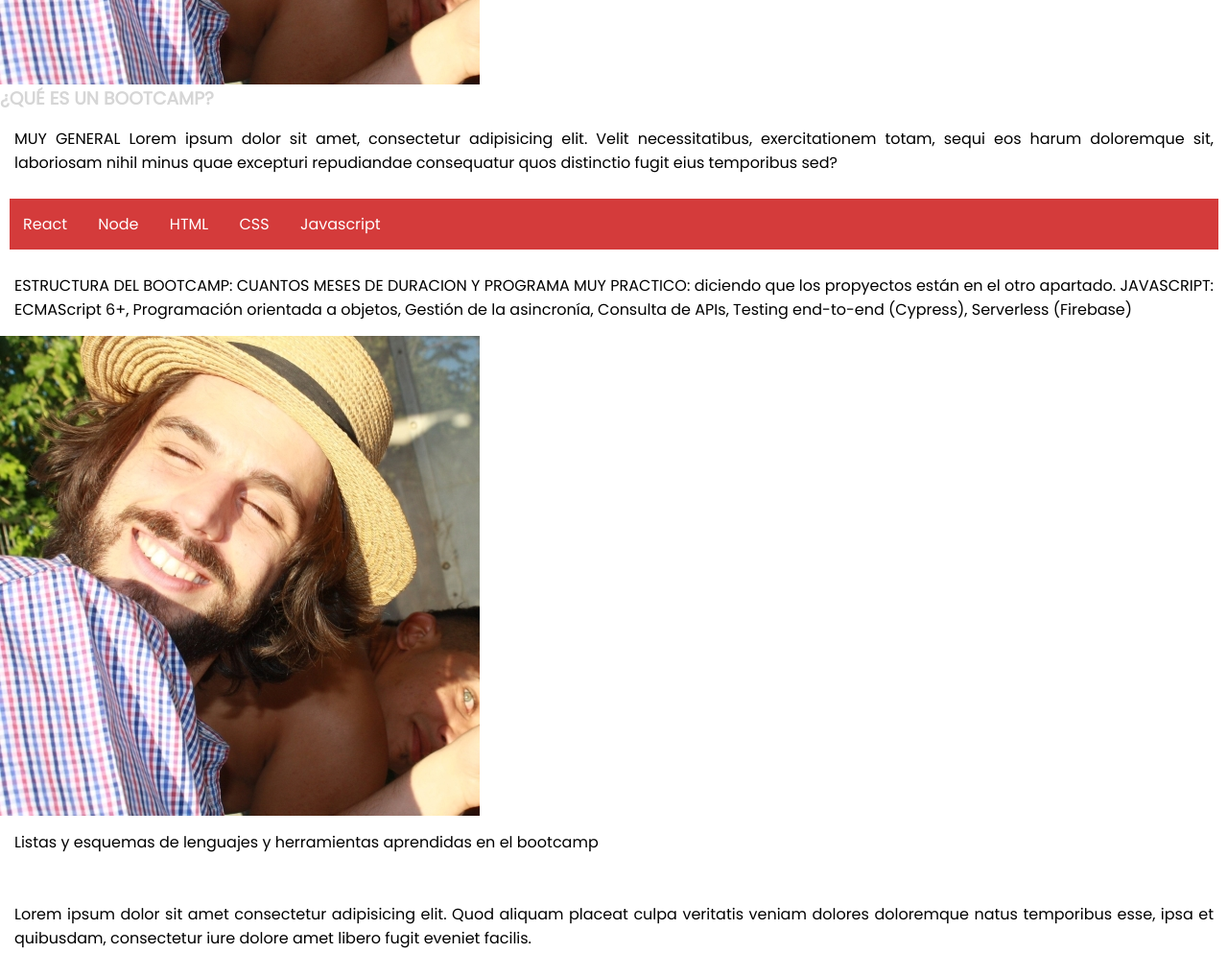
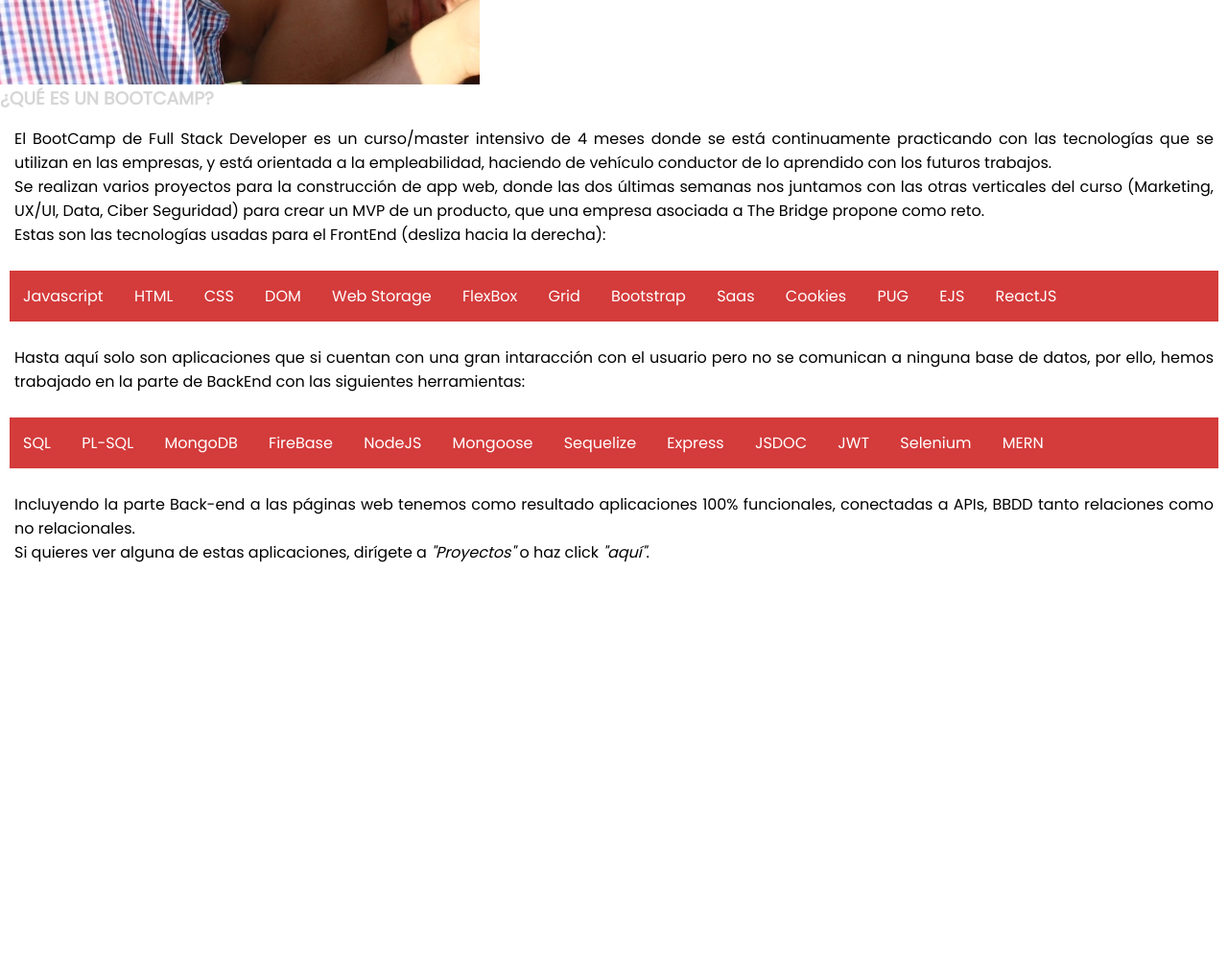
Before and after one commit to masugerencias/porfolio-responsive-css-html, a plain HTML site: page bootcamp.html in a window 1280 px wide. Shown: the part 520-1513 px from the top of the page at 96% size. After the commit the page ends 1123 px from the top, so only its background shows below. Drawn offline with Linux system fonts and the light colour scheme.

Commit message:
cambiando el lorem por texto en formaicon y bootcamp

```diff
--- a/bootcamp.html
+++ b/bootcamp.html
@@ -39,33 +39,56 @@
         </h3>
     <div class="textoBootcamp">
         <p>
-            MUY GENERAL
-            Lorem ipsum dolor sit amet, consectetur adipisicing elit. Velit necessitatibus, exercitationem totam, sequi eos harum doloremque sit, laboriosam nihil minus quae excepturi repudiandae consequatur quos distinctio fugit eius temporibus sed?
+            El BootCamp de Full Stack Developer es un curso/master intensivo de 4 meses donde se está continuamente practicando con las tecnologías que se utilizan en las empresas, y está orientada a la empleabilidad, haciendo de vehículo conductor de lo aprendido con los futuros trabajos.<br>
+
+            Se realizan varios proyectos para la construcción de app web, donde las dos últimas semanas nos juntamos con las otras verticales del curso (Marketing, UX/UI, Data, Ciber Seguridad) para crear un MVP de un producto, que una empresa asociada a The Bridge propone como reto.<br>
+            Estas son las tecnologías usadas para el FrontEnd (desliza hacia la derecha):<br>
         </p>
     </div>
 
 
     <div class="scrollmenu">
-        <a href="#home">React</a>
-        <a href="#news">Node</a>
-        <a href="#contact">HTML</a>
-        <a href="#about">CSS</a>
-        <a href="#support">Javascript</a>
+        <a href="#home">Javascript</a>
+        <a href="#news">HTML</a>
+        <a href="#contact">CSS</a>
+        <a href="#about">DOM</a>
+        <a href="#support">Web Storage</a>
+        <a href="#support">FlexBox</a>
+        <a href="#support">Grid</a>
+        <a href="#support">Bootstrap</a>
+        <a href="#support">Saas</a>
+        <a href="#support">Cookies</a>
+        <a href="#support">PUG</a>
+        <a href="#support">EJS</a>
+        <a href="#support">ReactJS</a>
+
+
 
       </div>
       <div class="textoBootcamp">
         <p>
-            ESTRUCTURA DEL BOOTCAMP: CUANTOS MESES DE DURACION Y PROGRAMA MUY PRACTICO: diciendo que los propyectos están en el otro apartado.
-        JAVASCRIPT: ECMAScript 6+, Programación orientada a objetos, Gestión de la asincronía, Consulta de APIs, Testing end-to-end (Cypress), Serverless (Firebase)      </p>
+          Hasta aquí solo son aplicaciones que si cuentan con una gran intaracción con el usuario pero no se comunican a ninguna base de datos, por ello, hemos trabajado en la parte de BackEnd con las siguientes herramientas:</p>
 
      </div>
-     <div class="imgbootcamp">
-        <img class="imgBootcamp" src="images/prueba.jpg"/>
-    </div>
+     <div class="scrollmenu">
+        <a href="#home">SQL</a>
+        <a href="#news">PL-SQL</a>
+        <a href="#contact">MongoDB</a>
+        <a href="#about">FireBase</a>
+        <a href="#support">NodeJS</a>
+        <a href="#support">Mongoose</a>
+        <a href="#support">Sequelize</a>
+        <a href="#support">Express</a>
+        <a href="#support">JSDOC</a>
+        <a href="#support">JWT</a>
+        <a href="#support">Selenium</a>
+        <a href="#support">MERN</a>
+      </div>
+
     <div class="textoBootcamp">
         <p>
-            Listas y esquemas de lenguajes y herramientas aprendidas en el bootcamp <br> <br> <br>
-        Lorem ipsum dolor sit amet consectetur adipisicing elit. Quod aliquam placeat culpa veritatis veniam dolores doloremque natus temporibus esse, ipsa et quibusdam, consectetur iure dolore amet libero fugit eveniet facilis.</p>
+           Incluyendo la parte Back-end a las páginas web tenemos como resultado aplicaciones 100% funcionales, conectadas a APIs, BBDD tanto relaciones como no relacionales. <br>
+        Si quieres ver alguna de estas aplicaciones, dirígete a <a href="proyectos.html">"Proyectos" </a> o haz click <a href="proyectos.html">"aquí"</a>.</p>
 
      </div>
 
--- a/css/style.css
+++ b/css/style.css
@@ -206,10 +206,15 @@ a {
 /* BOOTCAMP */
 
 
-.contenedorGrandeBootcamp{
-  padding-top: 108px;
-  justify-content: center;
+  .contenedorGrandeBootcamp {
+    padding-top: 108px;
+    justify-content: center;
+
+/*     display: flex; ESTO ME QUITA EL SCROLL DE HORIZONTAL
+ */    flex-direction: column;
+    align-items: center;
 }
+
 
 .imgBootcamp {
   display: flex;
@@ -234,6 +239,11 @@ a {
 
 }
 
+.textoBootcamp a {
+  color: black;
+  font-style: italic;
+}
+
 /* HORIZONTAL SCROLL */
   div.scrollmenu {
     background-color: rgb(212, 59, 59);
```
Also changed, not shown: formacion.html (+5 -13 lines), pice.html (+22 -3 lines).
